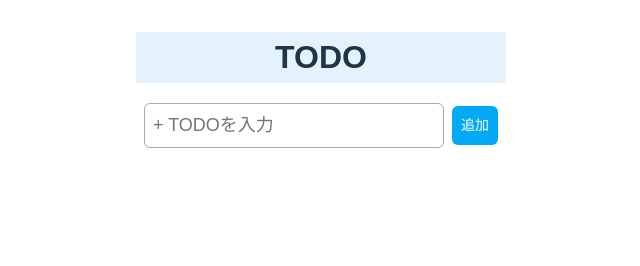
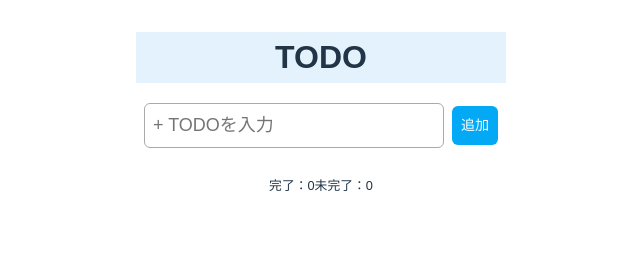
Before and after one commit to iwashi57/my-vite-todo, a Vue app: page / in a window 1280 px wide. Shown: the top 266 px of the page, without its empty margins (319-959 px from the left). Built offline with nearby package versions, Linux system fonts and the light colour scheme.

Commit message:
完了と未完了の数表示

```diff
--- a/src/components/MainTodo.vue
+++ b/src/components/MainTodo.vue
@@ -3,7 +3,7 @@ import { ref } from 'vue';
 import { useTodoList } from '/src/composables/useTodoList.js';
 const todoRef = ref('');
 const isEditRef = ref(false);
-const { todoListRef, add, show, edit, del, check } = useTodoList();
+const { todoListRef, add, show, edit, del, check, countFin } = useTodoList();
 
 const addTodo = () => {
   add(todoRef.value);
@@ -24,6 +24,10 @@ const deleteTodo = (id) => {
 };
 const changeCheck = (id) => {
   check(id);
+};
+const countFinMethod = () => {
+  const finArr = todoListRef.value.filter((todo) => !todo.checked);
+  return finArr.length;
 };
 </script>
 
@@ -53,6 +57,10 @@ const changeCheck = (id) => {
         <button class="btn pink" @click="deleteTodo(todo.id)">削</button>
       </div>
     </div>
+  </div>
+  <div class="finCount">
+    <span>完了：{{ countFin }}</span>
+    <span>未完了：{{ countFinMethod() }}</span>
   </div>
 </template>
 
@@ -117,4 +125,9 @@ const changeCheck = (id) => {
   background-color: #ddd;
   color: #777;
 }
+
+.finCount {
+  margin-top: 8px;
+  font-size: 0.8em;
+}
 </style>
--- a/src/composables/useTodoList.js
+++ b/src/composables/useTodoList.js
@@ -1,4 +1,4 @@
-import { ref } from 'vue';
+import { computed, ref } from 'vue';
 
 export const useTodoList = () => {
   const ls = localStorage.todoList;
@@ -52,5 +52,10 @@ export const useTodoList = () => {
     localStorage.todoList = JSON.stringify(todoListRef.value);
   };
 
-  return { todoListRef, add, show, edit, del, check };
+  const countFin = computed(() => {
+    const finArr = todoListRef.value.filter((todo) => todo.checked);
+    return finArr.length;
+  });
+
+  return { todoListRef, add, show, edit, del, check, countFin };
 };
```
